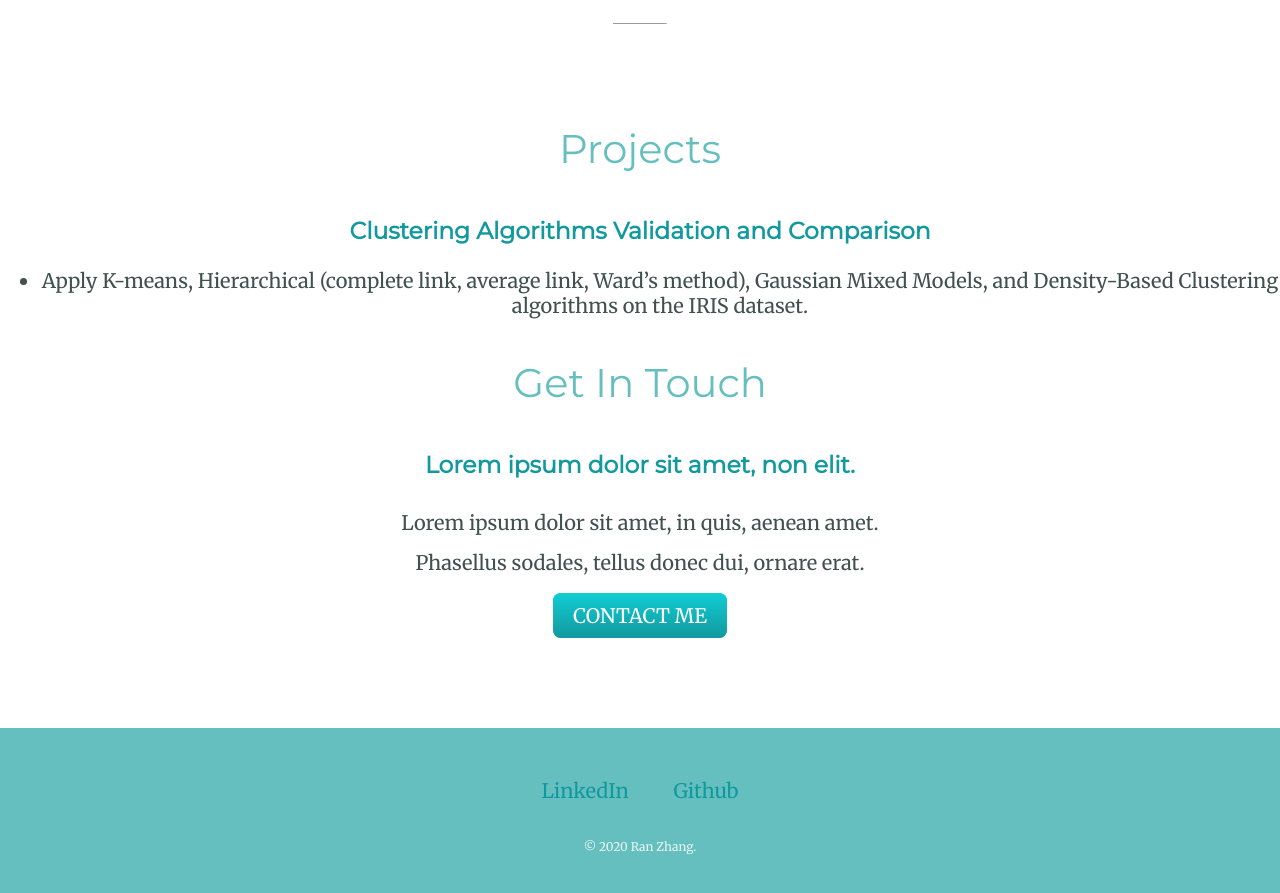
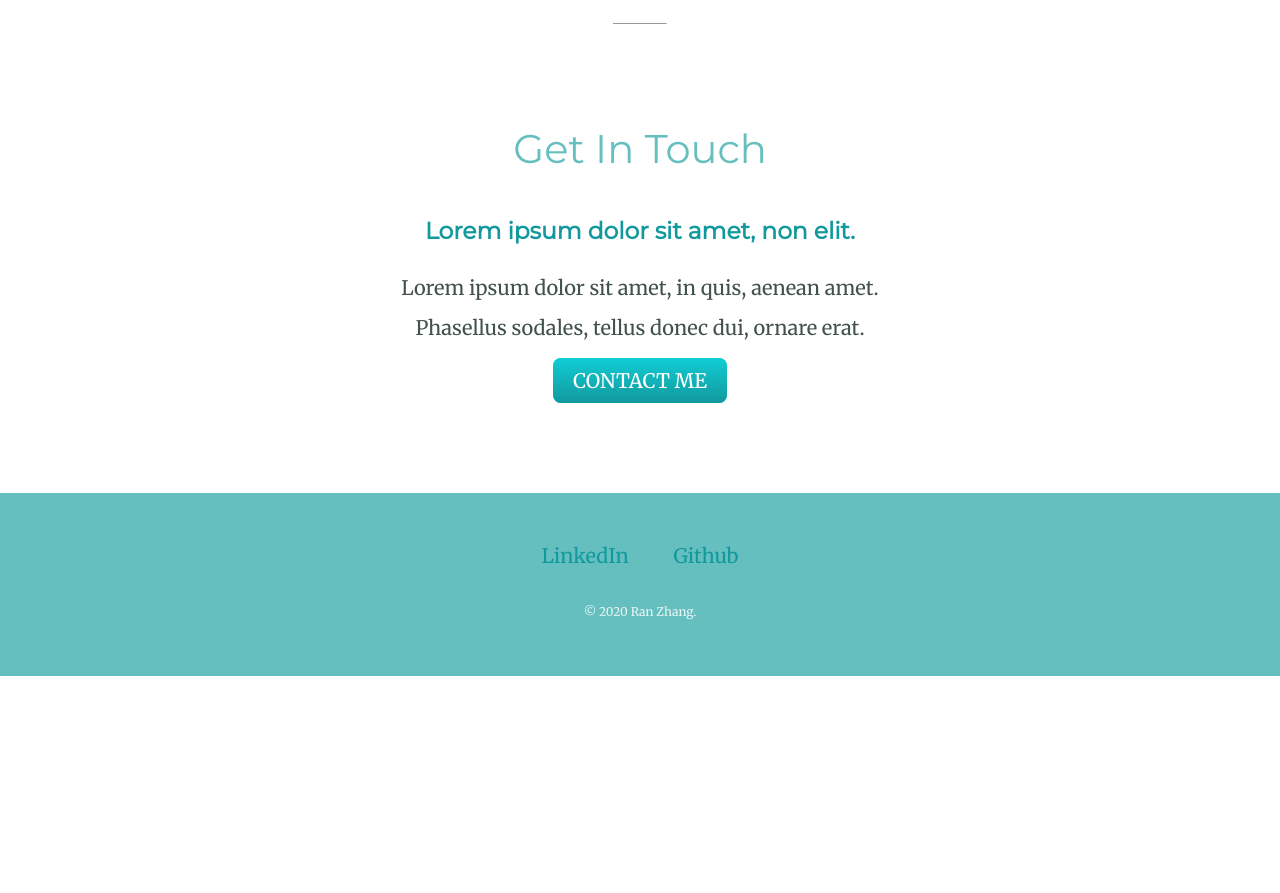
Before and after one commit to rzhang0716/CV, a plain HTML site: page index.html in a window 1280 px wide. Shown: the part 3620-4513 px from the top of the page. After the commit the page ends 4296 px from the top, so only its background shows below. Drawn offline with Linux system fonts and the light colour scheme.

Commit message:
Update index.html

```diff
--- a/index.html
+++ b/index.html
@@ -76,17 +76,6 @@
     </div>
     <hr>
 
-    <div class="Projects">
-      <h2>Projects</h2>
-      <div class="project-row">
-        <h3>Clustering Algorithms Validation and Comparison</h3>
-        <ul>
-          <li>Apply K-means, Hierarchical (complete link, average link, Ward’s method), Gaussian Mixed Models, and Density-Based Clustering algorithms on the IRIS dataset.</li>
-        </ul>
-
-      </div>
-
-    </div>
 
 
 
```
